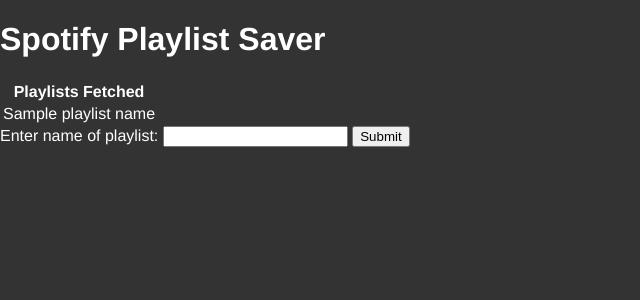
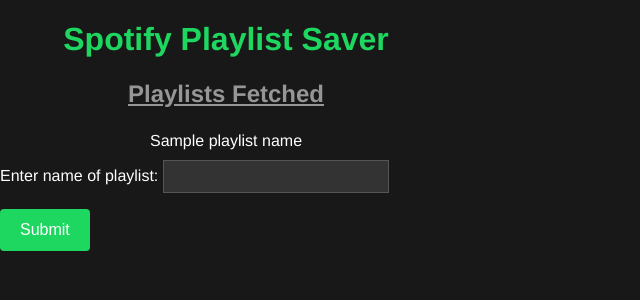
Before and after one commit to angellsoliss/spotify-playlist-saver, a Flask app: template templates/index.html in a window 1280 px wide. Shown: the top 300 px of the page, without its empty margins (0-640 px from the left). Run offline with Flask 3, Linux system fonts and the light colour scheme; the template is opened without the code that fills it: most values are stand-ins (such as "Sample title", 1, 10 or a date in 2020).

Commit message:
added basic styles to page

```diff
--- a/static/css/styles.css
+++ b/static/css/styles.css
@@ -1,7 +1,79 @@
 body {
     font-family: "Helvetica", Sans-Serif;
-    background-color: #333; /* Light gray background color */
+    background-color: rgb(24,24,24); /* Light gray background color */
     color: white; /* Dark text color */
     margin: 0;
     padding: 0;
+    display: inline-table;
+    align-items: center;
+    justify-content: center;
 }
+
+h1 {
+    color: #1ED760;
+    text-align: center;
+}
+
+h2 {
+    color: rgb(150, 150, 150);
+    text-align: center;
+    text-decoration: underline;
+}
+
+a{
+    color: rgb(150, 150, 150);
+    text-decoration: none;
+}
+
+a:hover{
+    color:#1ED760;
+    text-decoration: underline;
+}
+
+table{
+    text-align: center;
+    width: 100%;
+    margin-top: 20px;
+    text-align: center;
+}
+
+th, td{
+    padding: 2px;
+    text-align: center;
+}
+
+tr:hover{
+    background-color: #1ED760;
+    color: black;
+}
+
+label{
+    margin-top: 10px;
+    text-align: center;
+}
+
+input[type="text"] {
+    width: 50%;
+    padding: 8px;
+    margin-top: 6px;
+    margin-bottom: 16px;
+    box-sizing: border-box;
+    background-color: #333; /* Dark gray background for input */
+    color: #fff; /* White text color for input */
+    border: 1px solid #555; /* Darker gray border for input */
+}
+
+input[type="submit"] {
+    background-color: #1ED760; /* Spotify green */
+    color: #fff;
+    padding: 12px 20px;
+    border: none;
+    border-radius: 4px;
+    cursor: pointer;
+    transition: background-color 0.3s ease; /* Smooth transition on hover */
+    font-size: 16px;
+}
+
+input[type="submit"]:hover {
+    background-color: #16843c; /* Darker green on hover */
+}
--- a/templates/index.html
+++ b/templates/index.html
@@ -8,7 +8,7 @@
 <h1>Spotify Playlist Saver</h1>
 <form action="/savePlaylist" method="POST">
     <table>
-        <th>Playlists Fetched</th>
+        <h2>Playlists Fetched</h2>
         {% for name in playlist_names %}
         <tr>
             <td>{{ name }}</td>
```
